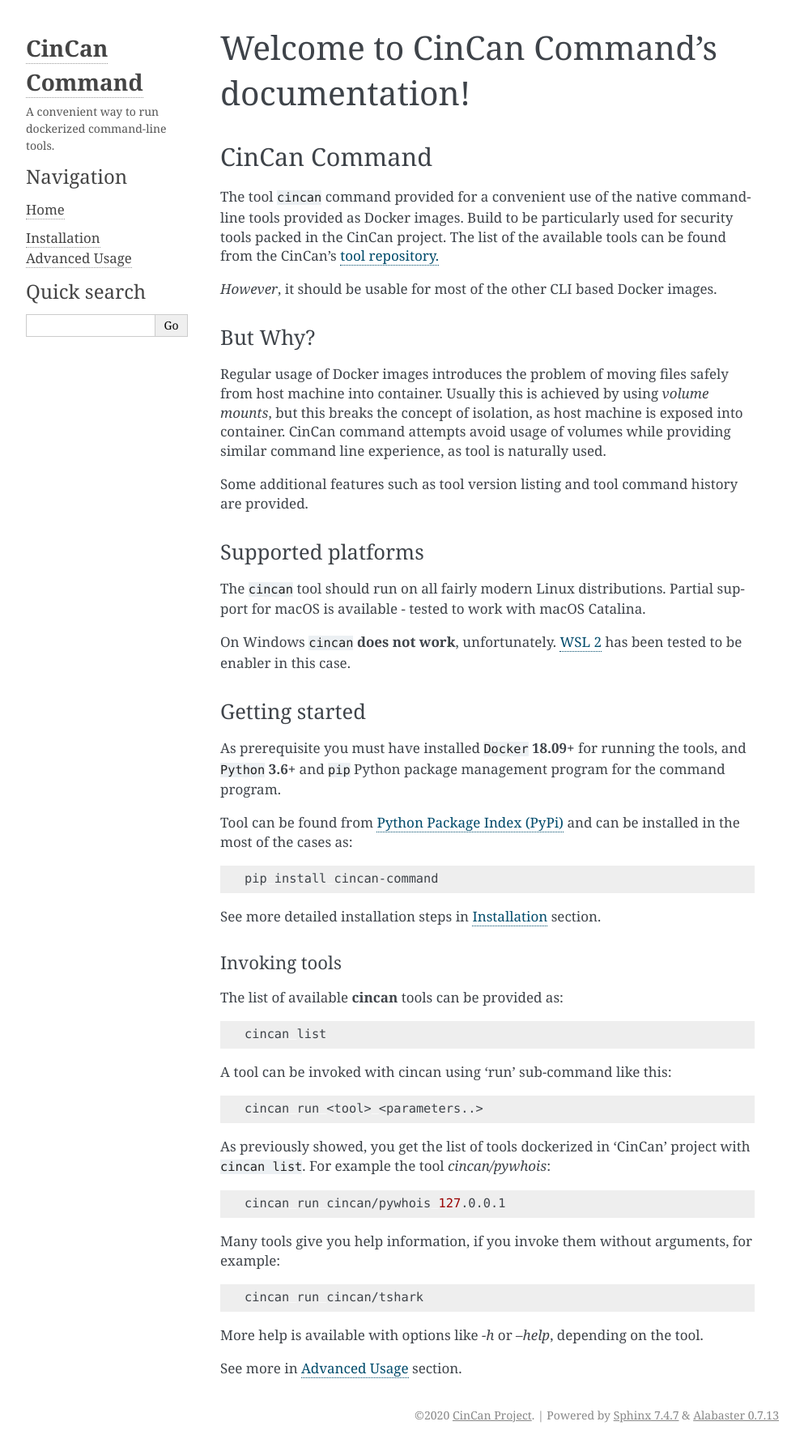
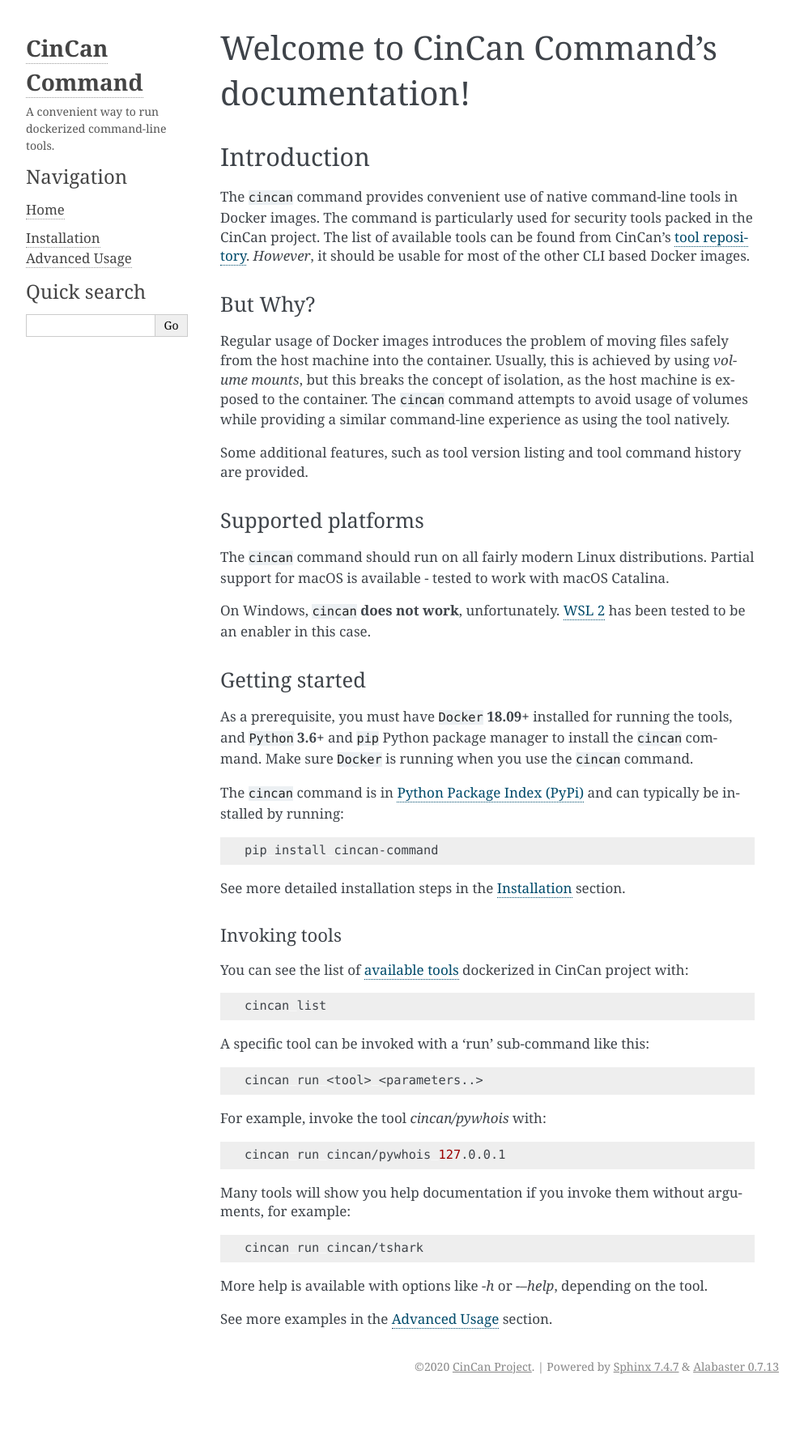
Before and after one commit to cincanproject/cincan-command, a Sphinx documentation site: the page built from docs/index.rst, in a window 1280 px wide. Shown: the whole page at 81% size, without its empty margins (148-1141 px from the left). Built offline with Sphinx 7.4.7, drawn with Linux system fonts in a browser that asks for light colours; pages that are not in the unit, such as notebooks, are missing from menus; after the commit the page ends 1727 px from its top, so only the background shows below that.

Commit message:
Minor tweaks for the documentation home

```diff
--- a/docs/index.rst
+++ b/docs/index.rst
@@ -21,80 +21,69 @@
    symlinks/CHANGELOG
 
 
-CinCan Command
+Introduction
 ==============
 
-The tool ``cincan`` command provided for a convenient
-use of the native command-line tools provided as Docker images. Build to be particularly used for security tools packed in the CinCan project. The list of the available tools can be found from the CinCan's `tool repository. <https://gitlab.com/CinCan/tools>`_
-
-*However*, it should be usable for most of the other CLI based Docker images.
+The ``cincan`` command provides convenient use of native command-line tools in Docker images. The command is particularly used for security tools packed in the CinCan project. The list of available tools can be found from CinCan's `tool repository <https://gitlab.com/CinCan/tools>`_. *However*, it should be usable for most of the other CLI based Docker images.
 
 But Why?
 --------
 
-Regular usage of Docker images introduces the problem of moving files safely from host machine into container. Usually this is achieved by using *volume mounts*, but this breaks the concept of isolation, as host machine is exposed into container. CinCan command attempts avoid usage of volumes while providing similar command line experience, as tool is naturally used.
+Regular usage of Docker images introduces the problem of moving files safely from the host machine into the container. Usually, this is achieved by using *volume mounts*, but this breaks the concept of isolation, as the host machine is exposed to the container. The ``cincan`` command attempts to avoid usage of volumes while providing a similar command-line experience as using the tool natively.
 
-Some additional features such as tool version listing and tool command history are provided.
+Some additional features, such as tool version listing and tool command history are provided.
 
 Supported platforms
 -------------------
 
-The ``cincan`` tool should run on all fairly modern Linux distributions.
-Partial support for macOS is available - tested to work with macOS Catalina.
+The ``cincan`` command should run on all fairly modern Linux distributions. Partial support for macOS is available - tested to work with macOS Catalina.
 
-On Windows ``cincan`` **does not work**, unfortunately. `WSL 2 <https://docs.microsoft.com/en-us/windows/wsl/about>`_ has been tested to be enabler in this case.
+On Windows, ``cincan`` **does not work**, unfortunately. `WSL 2 <https://docs.microsoft.com/en-us/windows/wsl/about>`_ has been tested to be an enabler in this case.
 
 Getting started
 ---------------
 
-As prerequisite you must have installed ``Docker`` **18.09+** for running the tools,
-and ``Python`` **3.6+** and ``pip`` Python package management program for the command program.
+As a prerequisite, you must have ``Docker`` **18.09+** installed for running the tools, and ``Python`` **3.6+** and ``pip`` Python package manager to install the ``cincan`` command. Make sure ``Docker`` is running when you use the ``cincan`` command.
 
-Tool can be found from `Python Package Index (PyPi) <https://pypi.org/project/cincan-command/>`_ and can be installed in the most of the cases as:
+The ``cincan`` command is in `Python Package Index (PyPi) <https://pypi.org/project/cincan-command/>`_ and can typically be installed by running:
 
 .. code-block:: shell
 
    pip install cincan-command
 
-
-See more detailed installation steps in :ref:`installation` section.
+See more detailed installation steps in the :ref:`installation` section.
 
 --------------
 Invoking tools
 --------------
 
-The list of available **cincan** tools can be provided as:
+You can see the list of `available tools <https://gitlab.com/CinCan/tools>`_ dockerized in CinCan project with:
 
 .. code-block:: shell
 
    cincan list
 
-A tool can be invoked with cincan using 'run' sub-command like this:
-
+A specific tool can be invoked with a 'run' sub-command like this:
 
 .. code-block:: shell
 
    cincan run <tool> <parameters..>
 
-As previously showed, you get the list of tools dockerized in 'CinCan' project
-with ``cincan list``.
-For example the tool `cincan/pywhois`:
+For example, invoke the tool `cincan/pywhois` with:
 
 .. code-block:: shell
 
    cincan run cincan/pywhois 127.0.0.1
 
-Many tools give you help information, if you invoke them without arguments, for example:
+Many tools will show you help documentation if you invoke them without arguments, for example:
 
 .. code-block:: shell
 
    cincan run cincan/tshark
 
-More help is available with options like `-h` or `--help`, depending on the tool.
+More help is available with options like `-h` or `-–help`, depending on the tool.
 
-
-See more in :ref:`advanced_usage` section.
-
+See more examples in the :ref:`advanced_usage` section.
 
 .. Indices and tables
 .. ==================
```
